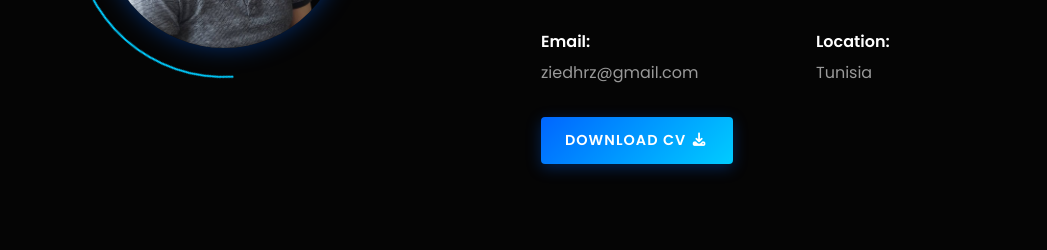
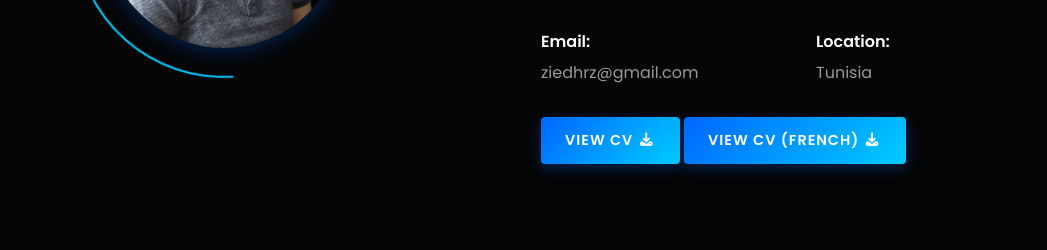
Before and after one commit to TBG101/Three.js-Personal-Portfolio, a website built with Vite: page portfolio.html in a window 1280 px wide. Shown: the part 1357-1607 px from the top of the page, without its empty margins (124-1171 px from the left). Built offline with nearby package versions, Linux system fonts and the light colour scheme.

Commit message:
feat: update CV links to open in new tab and add French version

```diff
--- a/portfolio.html
+++ b/portfolio.html
@@ -113,8 +113,11 @@
               <span class="info-value">Tunisia</span>
             </div>
           </div>
-          <a href="cv.pdf" class="btn primary-btn" id="download-cv" download>
-            Download CV <i class="fas fa-download"></i>
+          <a href="cv.pdf" class="btn primary-btn" id="download-cv" target="_blank">
+            View CV <i class="fas fa-download"></i>
+          </a>
+          <a href="cv_fr.pdf" class="btn primary-btn" id="download-cv" target="_blank">
+            View CV (French) <i class="fas fa-download"></i>
           </a>
         </div>
       </div>
--- a/src/css/portfolio.css
+++ b/src/css/portfolio.css
@@ -816,11 +816,11 @@ nav ul li a.active {
     box-shadow: 0 0 35px rgba(0, 102, 255, 0.6);
 }
 
-.space-profile:hover .orbit-ring {
+/* .space-profile:hover .orbit-ring {
     animation-duration: 4s;
     border-top: 2px solid var(--secondary-color);
     border-left: 2px solid var(--primary-color);
-}
+} */
 
 @keyframes orbit {
     0% {
```
Also changed, not shown: 2 other files.
